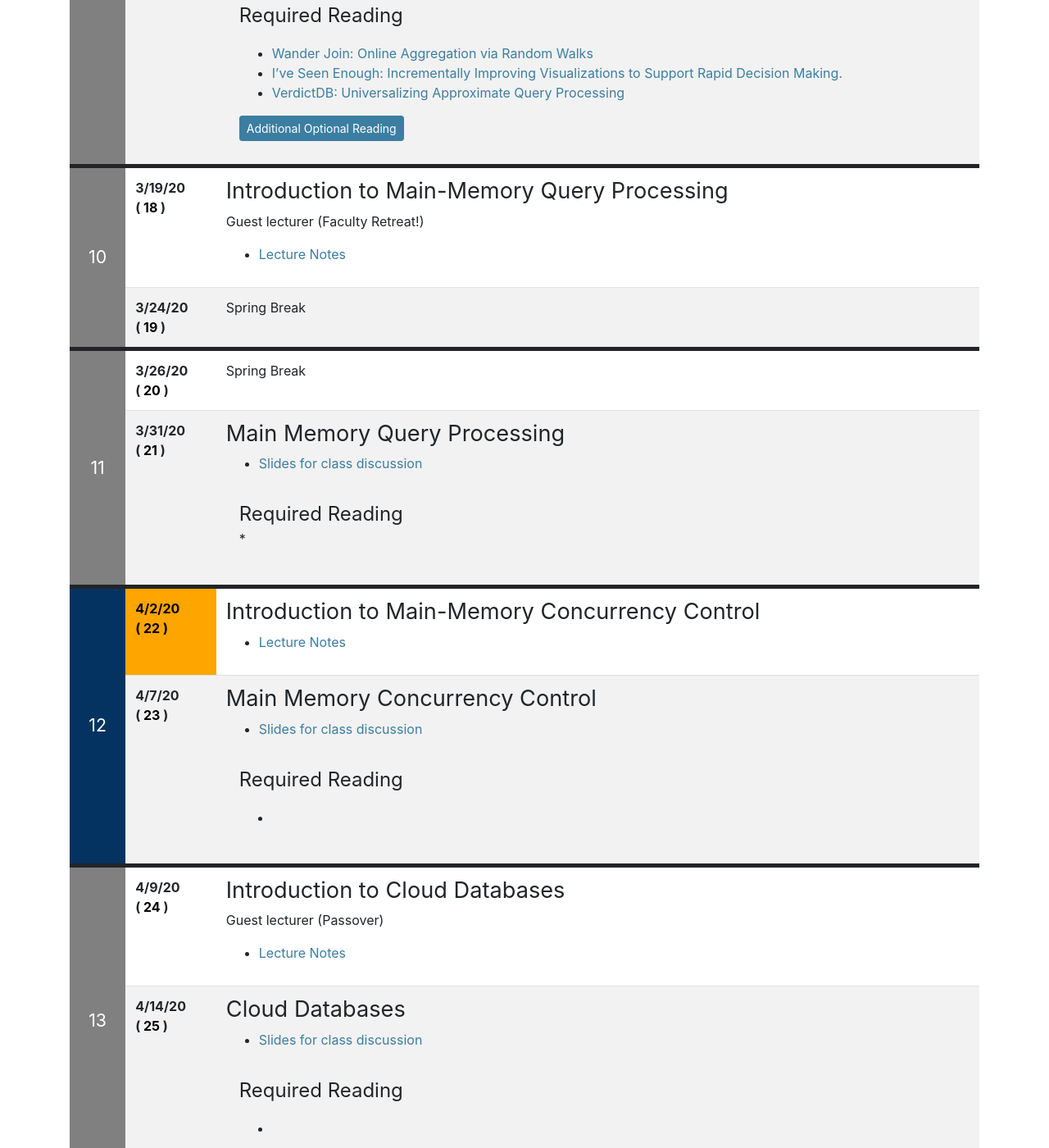
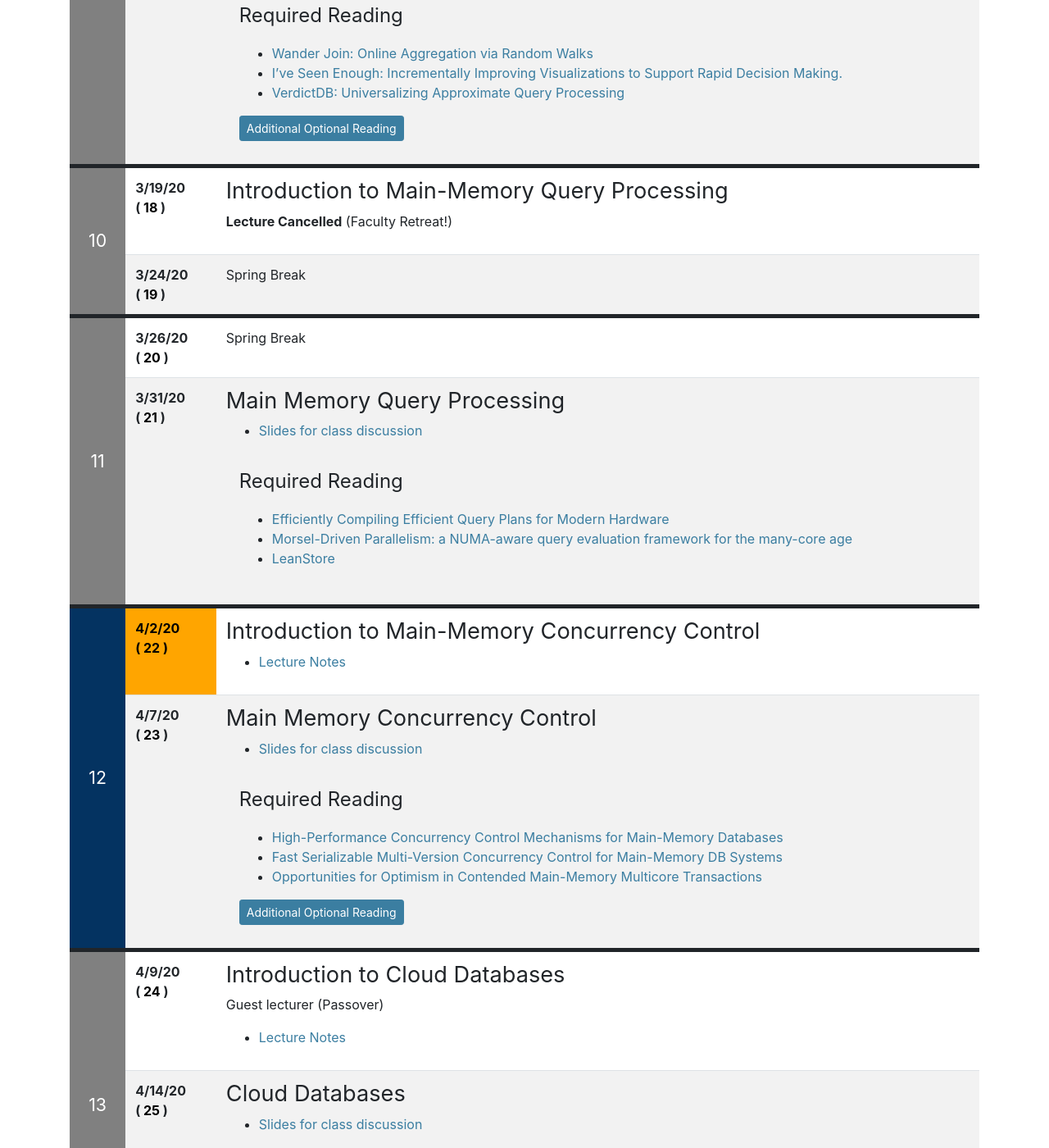
Before and after one commit to jhellerstein/CS286-Sp20, a Jekyll site: the page built from index.md, in a window 1280 px wide and 1400 px high, scrolled down 6267 px. Shown: the whole window at 82% size. Built offline with Jekyll 4.4.1, drawn with Linux system fonts in a browser that asks for light colours; nearby versions of some CDN libraries; our own code applies the rules of GitHub Pages for plain Markdown files.

```diff
--- a/index.md
+++ b/index.md
@@ -348,7 +348,7 @@ As background, you might want to skim the light optional reading for this day.
 
 {% include syllabus_entry %}
 ## Approximate Query Processing
-* [Slides for class discussion]()
+* [Slides for class discussion](https://docs.google.com/presentation/d/11kTKq7AW4HHiqv0zva8RRYHbulS1xehbhK-9mB6ywME/edit)
 
 <div class="reading">
 <div class="required_reading" markdown="1">
@@ -365,8 +365,7 @@ As background, you might want to skim the light optional reading for this day.
 
 {% include syllabus_entry %}
 ## Introduction to Main-Memory Query Processing
-Guest lecturer (Faculty Retreat!)
-* [Lecture Notes]()
+**Lecture Cancelled** (Faculty Retreat!)
 
 {% include syllabus_entry %}
 Spring Break
@@ -378,11 +377,13 @@ Spring Break
 {% include syllabus_entry %}
 ## Main Memory Query Processing
 
-* [Slides for class discussion]()
+* [Slides for class discussion](https://docs.google.com/presentation/d/1hJloJuen6oHcDXXPlJNMszTn2MSF2w2jGD3oMWC_eRQ/edit#slide=id.p1)
 
 <div class="reading">
 <div class="required_reading" markdown="1">
-*
+* [Efficiently Compiling Efficient Query Plans for Modern Hardware](https://www.vldb.org/pvldb/vol4/p539-neumann.pdf)
+* [Morsel-Driven Parallelism: a NUMA-aware query evaluation framework for the many-core age](https://dl.acm.org/doi/pdf/10.1145/2588555.2610507?casa_token=4dDLr5__N10AAAAA:XvnxPOr99fPkZtDfjyOS-nNhiJthVD3Lp8LJdrUdMN2liNenoaXV68J9fmg-2ujpmMAnGb3BRV_uqg)
+* [LeanStore](https://db.in.tum.de/~leis/papers/leanstore.pdf)
 <!-- <div class="optional_reading" markdown="1"> -->
 <!-- </div> -->
 </div>
@@ -395,13 +396,16 @@ Spring Break
 
 {% include syllabus_entry %}
 ## Main Memory Concurrency Control
-* [Slides for class discussion]()
+* [Slides for class discussion](https://docs.google.com/presentation/d/1skxxLdPE_eY1KHC_wpHCY-uuX58Za0rEhszRugCzmzk/edit)
 
 <div class="reading">
 <div class="required_reading" markdown="1">
-*
-<!-- <div class="optional_reading" markdown="1"> -->
-<!-- </div> -->
+* [High-Performance Concurrency Control Mechanisms for Main-Memory Databases](https://vldb.org/pvldb/vol5/p298_per-akelarson_vldb2012.pdf)
+* [Fast Serializable Multi-Version Concurrency Control for Main-Memory DB Systems](https://dl.acm.org/doi/pdf/10.1145/2723372.2749436?casa_token=4FJLKRhWfVkAAAAA:G4HHOtduR28eAVfWTAJrOpoPpwrWM4000Ns9cgWO8RlGvkVffPcMVepcHSCfnlkr7KrX92bzGt7I8Q)
+* [Opportunities for Optimism in Contended Main-Memory Multicore Transactions](http://www.vldb.org/pvldb/vol13/p629-huang.pdf)
+<div class="optional_reading" markdown="1">
+* [Meerkat: Multicore-Scalable Replicated Transactions Following the Zero-Coordination Principle](https://dada.cs.washington.edu/research/tr/2019/11/UW-CSE-19-11-02.pdf)
+</div>
 </div>
 </div>
 
```
